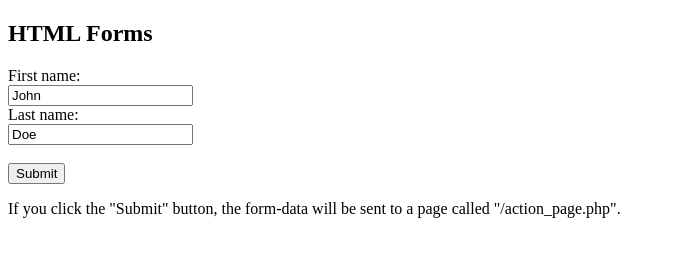
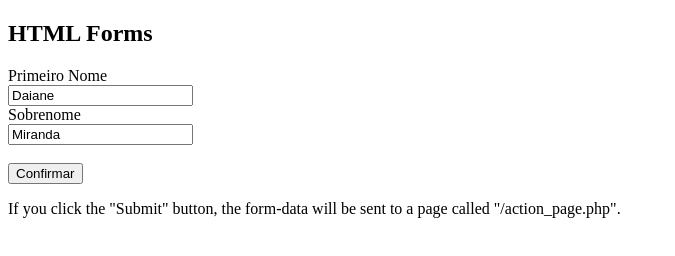
Before and after one commit to gamadaiane/gama-daiane.github.io, a plain HTML site: page index.html in a window 1280 px wide. Shown: the whole page, without its empty margins (0-675 px from the left). Drawn offline with Linux system fonts and the light colour scheme.

Commit message:
Update index.html

```diff
--- a/index.html
+++ b/index.html
@@ -5,11 +5,11 @@
 <h2>HTML Forms</h2>
 
 <form action="">
-  <label for="fname">First name:</label><br>
-  <input type="text" id="fname" name="fname" value="John"><br>
-  <label for="lname">Last name:</label><br>
-  <input type="text" id="lname" name="lname" value="Doe"><br><br>
-  <input type="submit" value="Submit">
+  <label for="fname">Primeiro Nome</label><br>
+  <input type="text" id="fname" name="fname" value="Daiane"><br>
+  <label for="lname">Sobrenome</label><br>
+  <input type="text" id="lname" name="lname" value="Miranda"><br><br>
+  <input type="submit" value="Confirmar">
 </form>
 
 <p>If you click the "Submit" button, the form-data will be sent to a page called "/action_page.php".</p>
```
